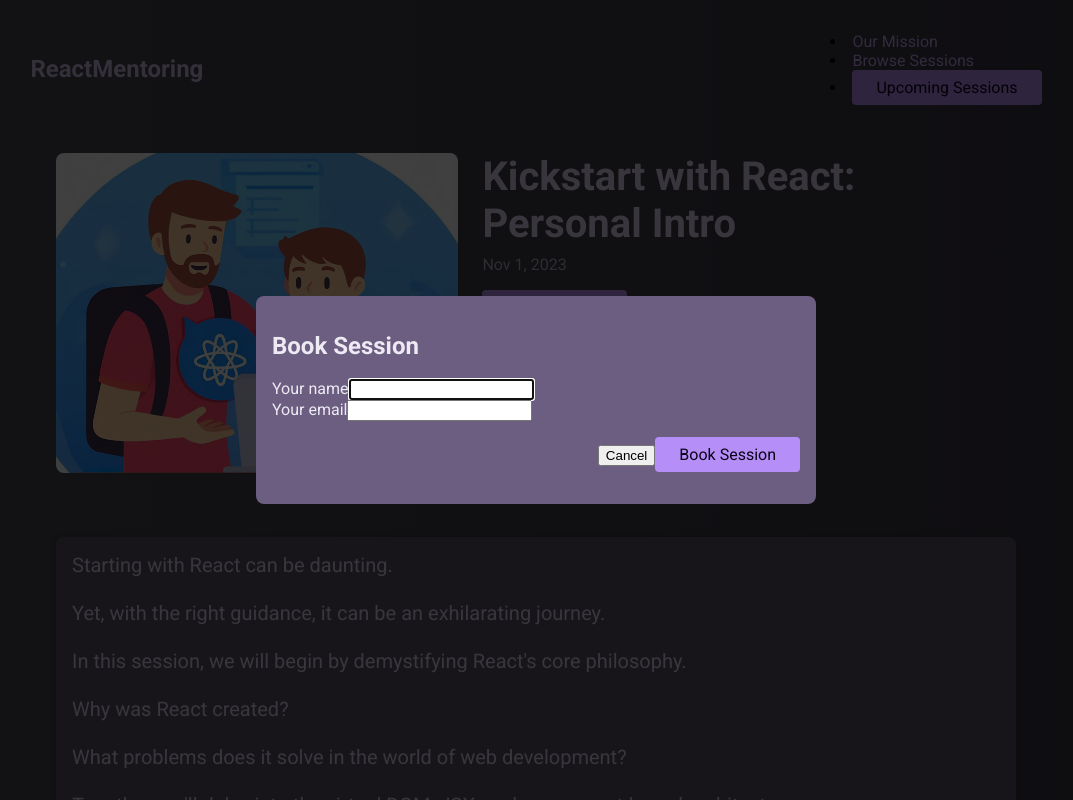
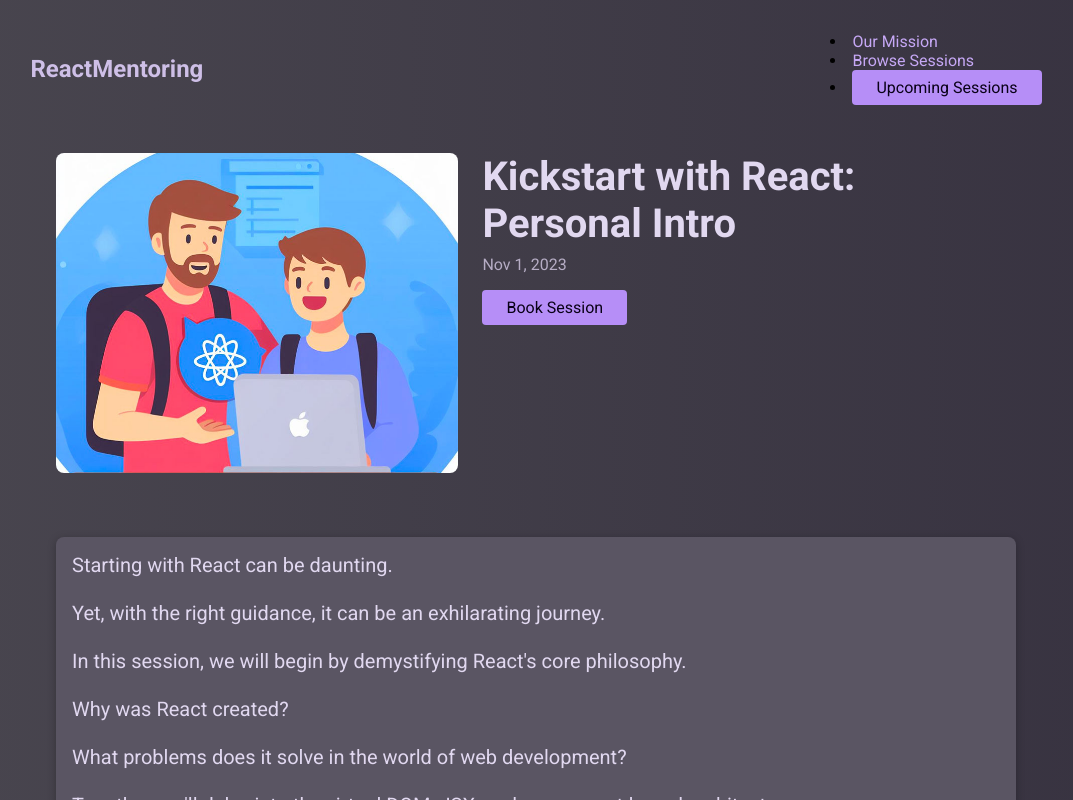
Before and after one commit to YuejiaoShi/book-a-session, a React (Vite) app: page /sessions/sess01 in a window 1280 px wide. Shown: the top 800 px of the page, without its empty margins (104-1177 px from the left). Built offline with nearby package versions, Linux system fonts and the light colour scheme.

Commit message:
conditionally render the BookASession compo when isBooking true; else return the Session detail page(the <article>)

```diff
--- a/src/pages/Session.tsx
+++ b/src/pages/Session.tsx
@@ -30,7 +30,9 @@
 
   return (
     <main id="session-page">
-      <BookASession session={loadedSession} onDone={handleCloseBooking} />
+      {isBooking && (
+        <BookASession session={loadedSession} onDone={handleCloseBooking} />
+      )}
       <article>
         <header>
           <img src={loadedSession.image} alt={loadedSession.title} />
```
